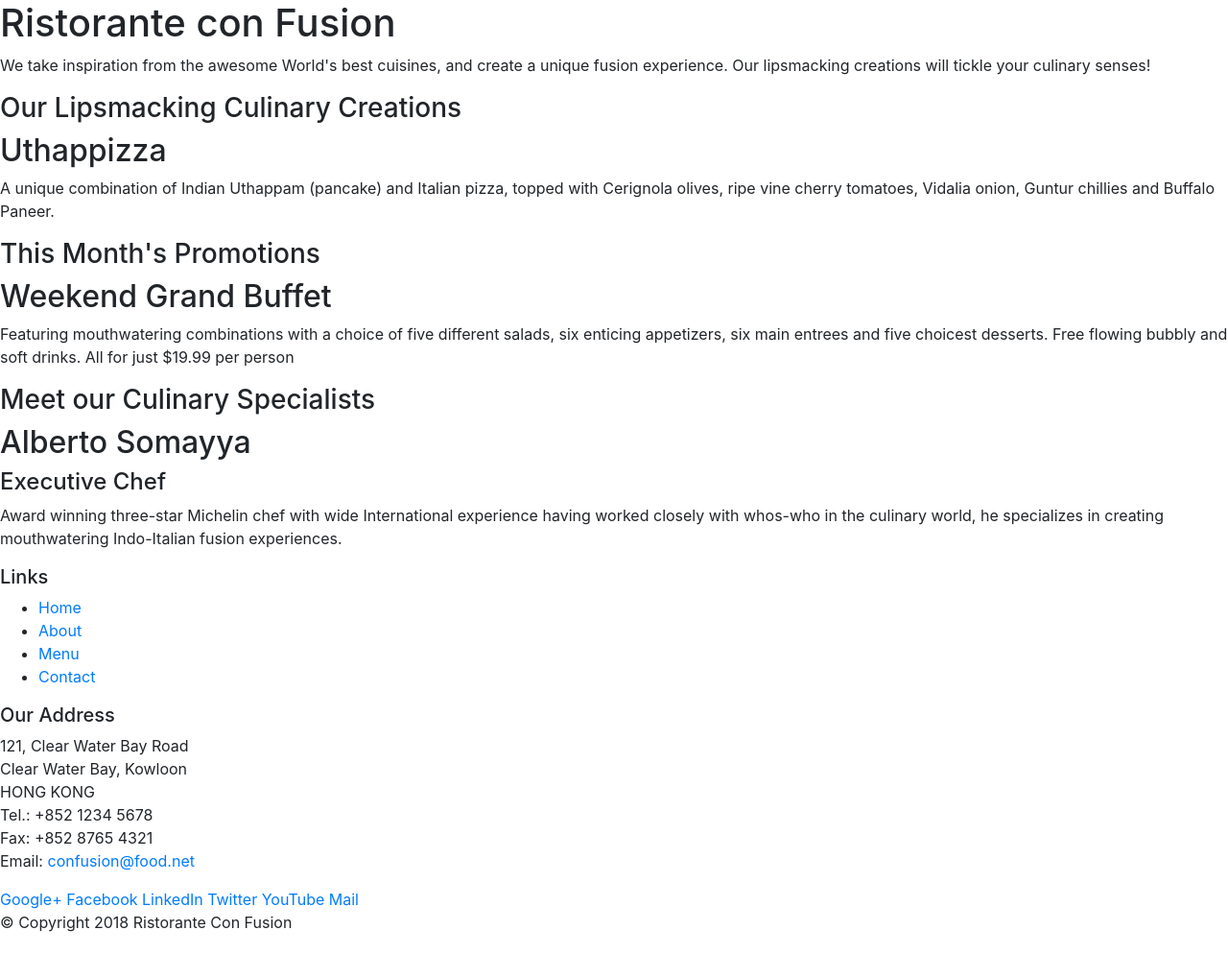
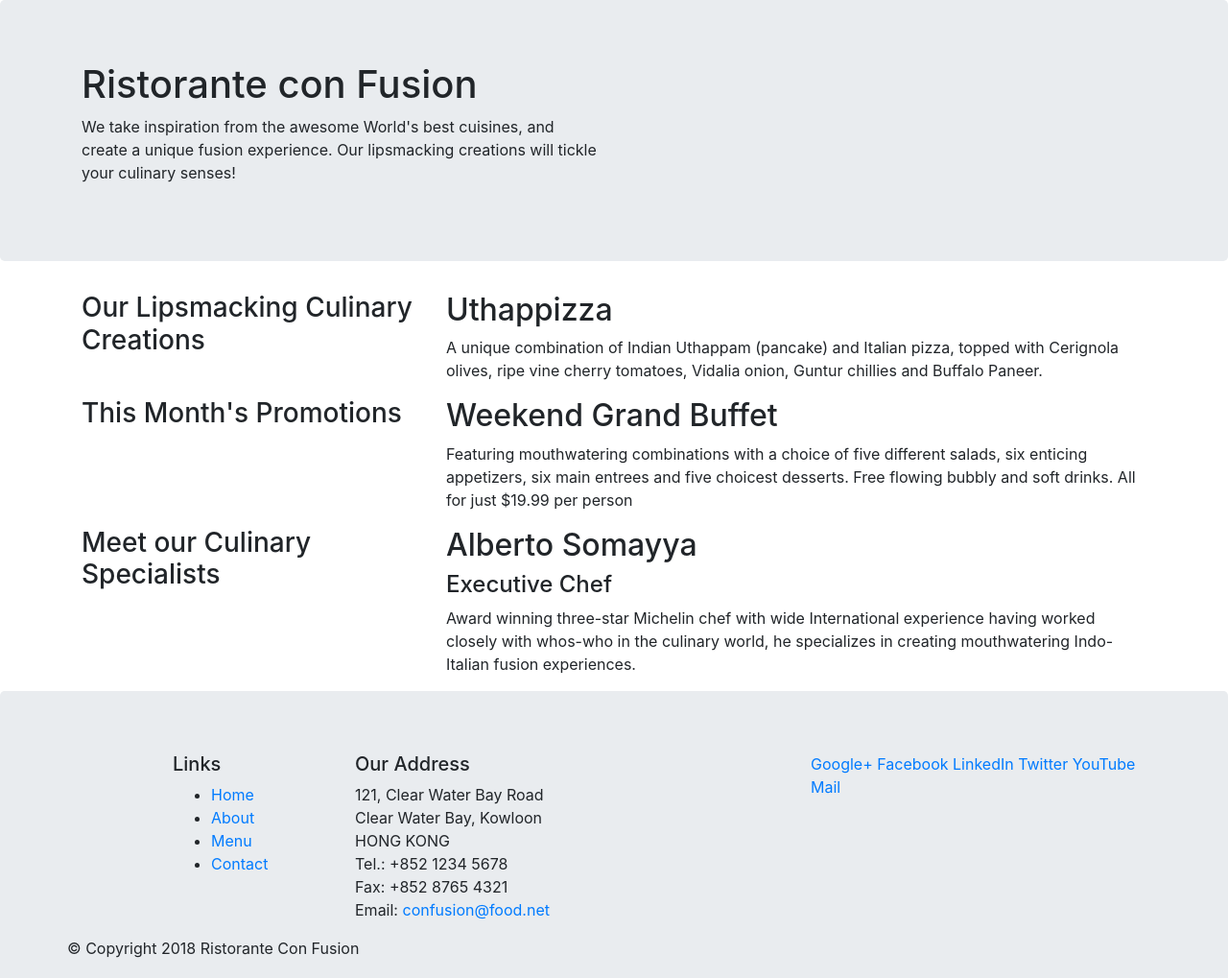
Before and after one commit to chauhanad1/Full_stack, a website: page index.html in a window 1280 px wide. Shown: the top 1019 px of the page at 96% size. Before the commit the page ends 989 px from the top, so only its background shows below. Drawn offline with nearby package versions, Linux system fonts and the light colour scheme.

Commit message:
bootstrap grid part-1

```diff
--- a/index.html
+++ b/index.html
@@ -14,46 +14,46 @@
 
 <body>
 
-    <header>
-        <div>
-            <div>
-                <div>
+    <header class="jumbotron">
+        <div class = "container">
+            <div class = "row">
+                <div class = "col-12 col-sm-6">
                     <h1>Ristorante con Fusion</h1>
                     <p>We take inspiration from the awesome World's best cuisines, and create a unique fusion experience. Our lipsmacking creations will tickle your culinary senses!</p>
                 </div>
-                <div>
+                <div class="col-12 col-sm">
                 </div>
             </div>
         </div>
     </header>
 
-    <div>
-        <div>
-            <div>
+    <div class="container">
+        <div class="row">
+            <div class="col-12 col-sm-4 col-mid-3">
                 <h3>Our Lipsmacking Culinary Creations</h3>
             </div>
-            <div>
+            <div class="col col-sm col-mid">
                 <h2>Uthappizza</h2>
                 <p>A unique combination of Indian Uthappam (pancake) and Italian pizza, topped with Cerignola olives, ripe vine cherry tomatoes, Vidalia onion, Guntur chillies and Buffalo Paneer.</p>
             </div>
         </div>
 
 
-        <div>
-            <div>
+        <div class="row">
+            <div class="col-12 col-sm-4 col-mid-3">
                 <h3>This Month's Promotions</h3>
             </div>
-            <div>
+            <div class="col col-sm col-mid">
                 <h2>Weekend Grand Buffet</h2>
                 <p>Featuring mouthwatering combinations with a choice of five different salads, six enticing appetizers, six main entrees and five choicest desserts. Free flowing bubbly and soft drinks. All for just $19.99 per person </p>
             </div>
         </div>
 
-        <div>
-            <div>
+        <div class= "row">
+            <div class= "col-12 col-sm-4 col-mid-3">
                 <h3>Meet our Culinary Specialists</h3>
             </div>
-            <div>
+            <div class= "col col-sm col-mid">
                 <h2>Alberto Somayya</h2>
                 <h4>Executive Chef</h4>
                 <p>Award winning three-star Michelin chef with wide International experience having worked closely with whos-who in the culinary world, he specializes in creating mouthwatering Indo-Italian fusion experiences. </p>
@@ -65,19 +65,19 @@
     <script src="node_modules/popper.js/dist/umd/popper.min.js"></script>
     <script src="node_modules/bootstrap/dist/js/bootstrap.min.js"></script>
 
-    <footer>
-        <div>
-            <div>
-                <div>
+    <footer class ="jumbotron">
+        <div class = "container">
+            <div class= "row">
+                <div class="col-4 offset-1 col-sm-2">
                     <h5>Links</h5>
-                    <ul>
+                    <ul >
                         <li><a href="#">Home</a></li>
                         <li><a href="#">About</a></li>
                         <li><a href="#">Menu</a></li>
                         <li><a href="#">Contact</a></li>
                     </ul>
                 </div>
-                <div>
+                <div class="col-7 col-sm-5" >
                     <h5>Our Address</h5>
                     <address>
 		              121, Clear Water Bay Road<br>
@@ -88,7 +88,7 @@
 		              Email: <a href="mailto:confusion@food.net">confusion@food.net</a>
 		           </address>
                 </div>
-                <div>
+                <div class="col col-sm-4">
                     <div>
                         <a href="http://google.com/+">Google+</a>
                         <a href="http://www.facebook.com/profile.php?id=">Facebook</a>
@@ -99,7 +99,7 @@
                     </div>
                 </div>
            </div>
-           <div>
+           <div class = "row">
                 <div>
                     <p>© Copyright 2018 Ristorante Con Fusion</p>
                 </div>
```
